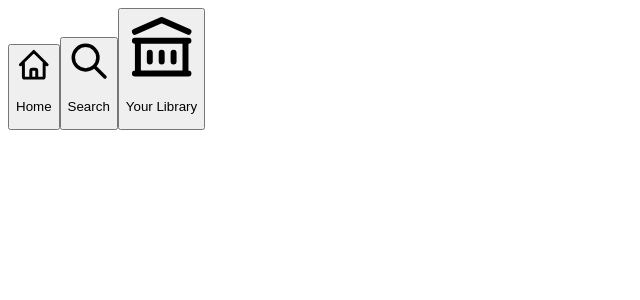
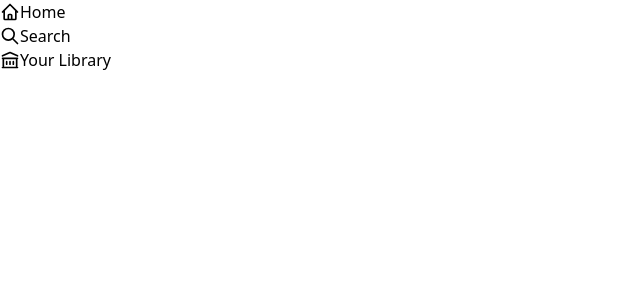
Before and after one commit to gtanchak/spotify-clone, a Next.js app: page / in a window 1280 px wide. Shown: the top 300 px of the page, without its empty margins (0-640 px from the left). Built offline with nearby package versions, Linux system fonts and the light colour scheme.

Commit message:
tailwind css configuration

```diff
--- a/package.json
+++ b/package.json
@@ -18,8 +18,11 @@
     "@types/node": "17.0.35",
     "@types/react": "18.0.9",
     "@types/react-dom": "18.0.4",
+    "autoprefixer": "^10.4.7",
     "eslint": "8.16.0",
     "eslint-config-next": "12.1.6",
+    "postcss": "^8.4.14",
+    "tailwindcss": "^3.0.24",
     "typescript": "4.6.4"
   }
 }
--- /dev/null
+++ b/postcss.config.js
@@ -0,0 +1,6 @@
+module.exports = {
+  plugins: {
+    tailwindcss: {},
+    autoprefixer: {},
+  },
+}
--- /dev/null
+++ b/tailwind.config.js
@@ -0,0 +1,10 @@
+module.exports = {
+  content: [
+    "./src/pages/**/*.{js,ts,jsx,tsx}",
+    "./src/components/**/*.{js,ts,jsx,tsx}",
+  ],
+  theme: {
+    extend: {},
+  },
+  plugins: [],
+}
```
Also changed, not shown: 1 other file (tests, documents, lock files or other folders).
